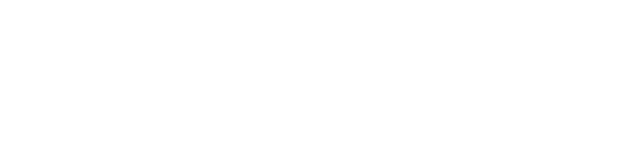
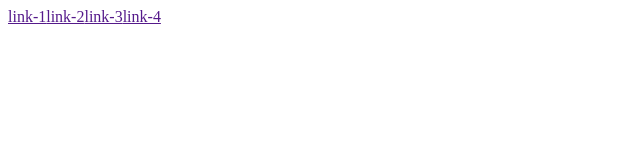
Before and after one commit to Shaikat0079/explore-html5, a plain HTML site: page index.html in a window 1280 px wide. Shown: the whole page, without its empty margins (0-640 px from the left). Drawn offline with Linux system fonts and the light colour scheme.

Commit message:
man i am tired of this

```diff
--- a/index.html
+++ b/index.html
@@ -7,6 +7,6 @@
     <title>Document</title>
 </head>
 <body>
-
+    <a href="">link-1</a><a href="">link-2</a><a href="">link-3</a><a href="">link-4</a>
 </body>
 </html>
```
